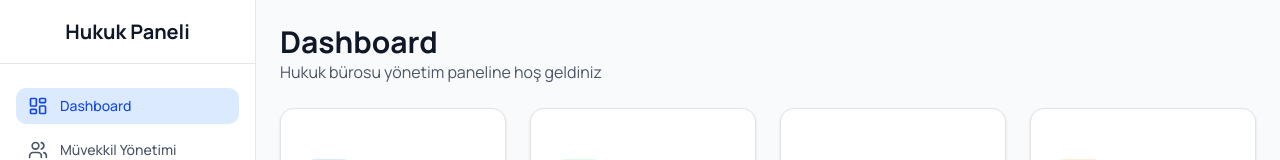
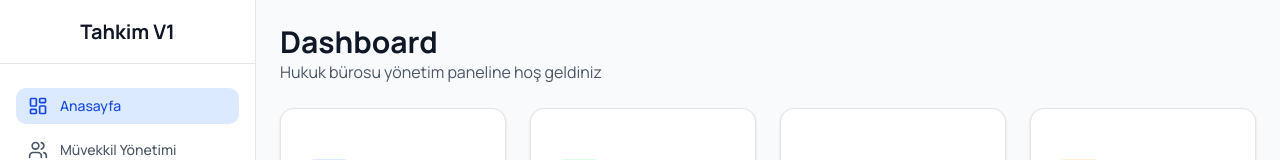
Before and after one commit to ismailcavus44/hukuk-panel, a Next.js app: page / in a window 1280 px wide. Shown: the top 160 px of the page. Built offline with nearby package versions, Linux system fonts and the light colour scheme; no server answers; the database is empty.

Commit message:
başlık ismi ve birkaç isim değişikliği

```diff
--- a/src/components/layout/sidebar.tsx
+++ b/src/components/layout/sidebar.tsx
@@ -19,7 +19,7 @@ import { useRouter } from 'next/navigation'
 import { toast } from 'sonner'
 
 const menuItems = [
-  { href: '/', label: 'Dashboard', icon: LayoutDashboard },
+  { href: '/', label: 'Anasayfa', icon: LayoutDashboard },
   { href: '/muvekkiller', label: 'Müvekkil Yönetimi', icon: Users },
   { href: '/dosyalar', label: 'Dosya Yönetimi', icon: FileText },
   { href: '/gelir-gider', label: 'Gelir-Gider Takibi', icon: DollarSign },
@@ -64,7 +64,7 @@ export default function Sidebar() {
         <div className="flex flex-col h-full">
           {/* Logo */}
           <div className="flex items-center justify-center h-16 px-4 border-b border-gray-200">
-            <h1 className="text-xl font-bold text-gray-900">Hukuk Paneli</h1>
+            <h1 className="text-xl font-bold text-gray-900">Tahkim V1</h1>
           </div>
 
           {/* Navigation */}
```
